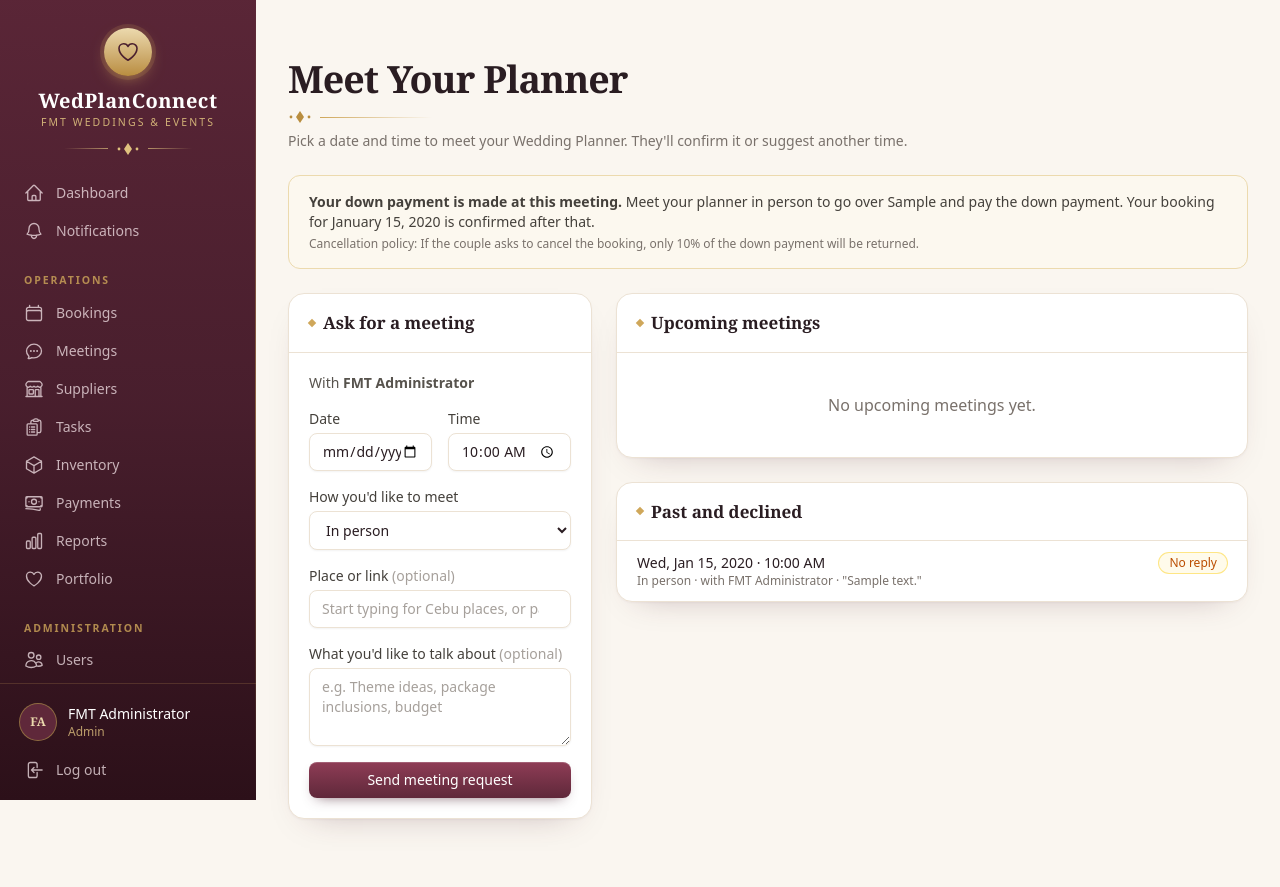
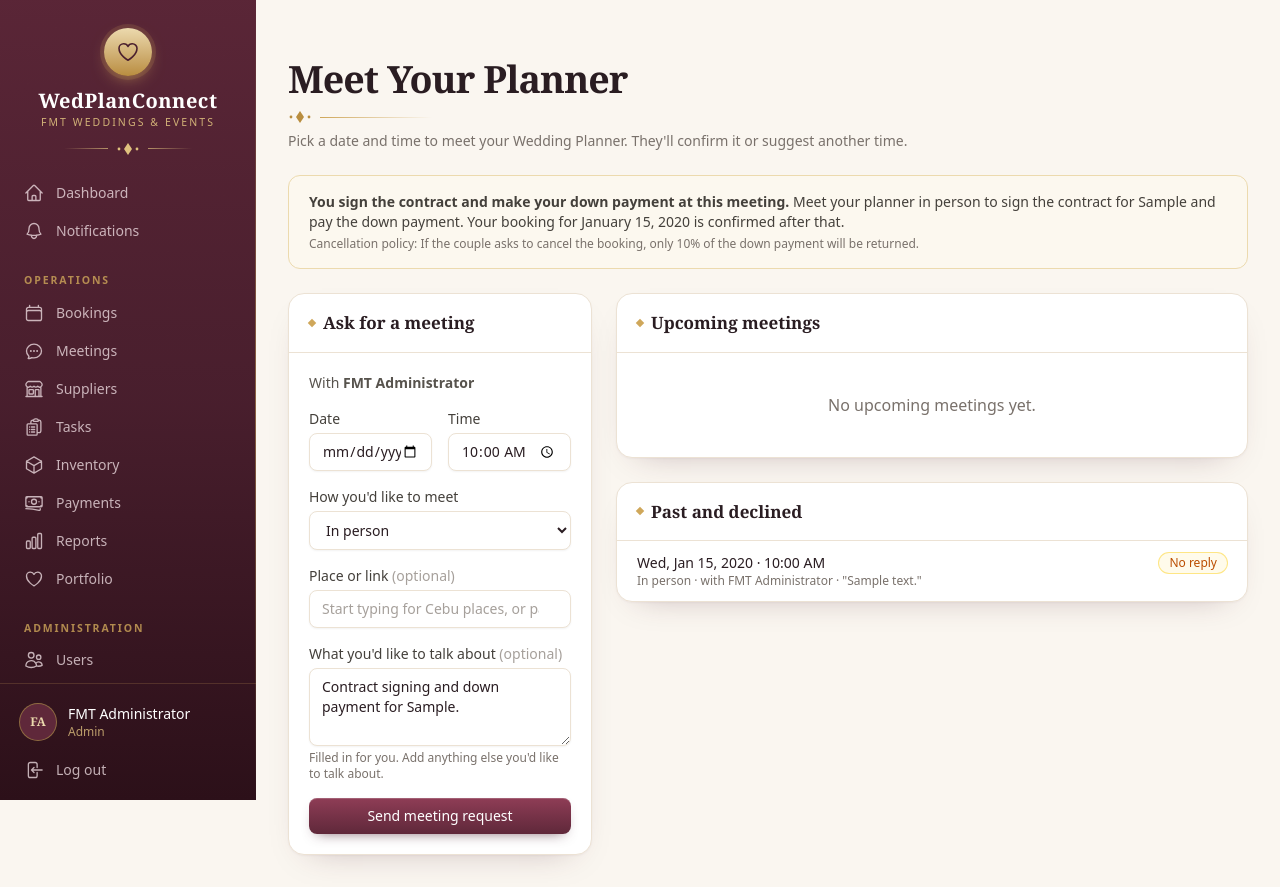
Before and after one commit to Capstone351/WedPlanConnect, a Laravel app: page /my/meetings in a window 1280 px wide. Before the commit the page ends 829 px from the top, so only its background shows below. Run offline with Laravel 12, Linux system fonts and the light colour scheme; a user stored in the database is signed in; data comes from the database, SQL or seed files in the repository; tables that the repository leaves empty hold one stand-in row (values such as "Sample post"); data that the repository does not hold is empty; style sheets or scripts are compiled from the project's sources.

Commit message:
Tell couples who choose a package to book a meeting for contract signing and down payment
Choosing a package shows the next steps, and the meeting topic is filled in as contract signing and down payment for their package. The couple can still edit it.

Co-Authored-By: Claude Opus 5.5 <noreply@anthropic.com>

```diff
--- a/wedplanconnect/app/Http/Controllers/Client/BookingRequestController.php
+++ b/wedplanconnect/app/Http/Controllers/Client/BookingRequestController.php
@@ -59,8 +59,8 @@ class BookingRequestController extends Controller
         // Every couple meets the planner next: the down payment is made at the meeting, then the booking is confirmed.
         return redirect()->route('client.meetings', ['mode' => 'in_person', 'agenda' => $booking->meetingAgenda()])
             ->with('status', "Your booking was sent to {$booking->planner->name}. Next, book an in-person meeting with them"
-                .($booking->missingBeforeConfirm() ? ' to agree on the '.Arr::join($booking->missingBeforeConfirm(), ', ', ' and ').' and' : ' to')
-                .' pay your down payment. They confirm your booking after that.');
+                .($booking->missingBeforeConfirm() ? ' to agree on the '.Arr::join($booking->missingBeforeConfirm(), ', ', ' and ').', then sign the contract and pay your down payment.' : ' for the contract signing and down payment.')
+                .' They confirm your booking after that.');
     }
 
     /** Everything the planner needs must be filled in, and the slot must still be free. */
--- a/wedplanconnect/app/Http/Controllers/Client/MeetingController.php
+++ b/wedplanconnect/app/Http/Controllers/Client/MeetingController.php
@@ -26,10 +26,15 @@ class MeetingController extends Controller
     {
         $user = $request->user();
         $meetings = Meeting::visibleTo($user)->with('planner:id,name')->orderByDesc('scheduled_at')->get();
+        $pendingBooking = $user->clientBookings()->where('status', 'pending')->first();
+        $hasBooking = $pendingBooking || $user->clientBookings()->active()->exists();
 
         return view('client.meetings', [
             'planner' => $this->plannerFor($user),
-            'pendingBooking' => $user->clientBookings()->where('status', 'pending')->first(),
+            'pendingBooking' => $pendingBooking,
+            // A couple who chose a package meets the planner to sign the contract and pay the down payment.
+            'suggestedAgenda' => $pendingBooking?->meetingAgenda()
+                ?? (! $hasBooking && $user->wedding_package ? Booking::packageMeetingAgenda($user->wedding_package) : null),
             'upcoming' => $meetings->filter(fn (Meeting $m) => $m->isOpen() && $m->scheduled_at->isFuture())->sortBy('scheduled_at'),
             'past' => $meetings->reject(fn (Meeting $m) => $m->isOpen() && $m->scheduled_at->isFuture()),
             'modes' => Meeting::MODES,
--- a/wedplanconnect/app/Http/Controllers/Client/PackageController.php
+++ b/wedplanconnect/app/Http/Controllers/Client/PackageController.php
@@ -49,6 +49,6 @@ class PackageController extends Controller
         $user->forceFill(['wedding_package' => $data['package']])->save();
 
         return redirect()->route('client.package')
-            ->with('status', "You chose {$data['package']} (₱".number_format(Booking::packagePrice($data['package']), 0).'). It will be included when you send your booking.');
+            ->with('status', "You chose {$data['package']} (₱".number_format(Booking::packagePrice($data['package']), 0).'). Next, send your booking, then book an in-person meeting with your planner for the contract signing and down payment.');
     }
 }
--- a/wedplanconnect/app/Models/Booking.php
+++ b/wedplanconnect/app/Models/Booking.php
@@ -441,15 +441,21 @@ class Booking extends Model
 
     /**
      * What the couple's in-person meeting with the planner is for. Every couple meets the planner
-     * before the booking is confirmed, because the down payment is made at that meeting.
+     * before the booking is confirmed, because the contract is signed and the down payment made at that meeting.
      */
     public function meetingAgenda(): string
     {
         $missing = $this->missingBeforeConfirm();
 
         return $missing
-            ? 'Agree on the '.Arr::join($missing, ', ', ' and ').', and pay the down payment.'
-            : "Go over {$this->package} and pay the down payment.";
+            ? 'Agree on the '.Arr::join($missing, ', ', ' and ').', then sign the contract and pay the down payment.'
+            : self::packageMeetingAgenda($this->package);
+    }
+
+    /** "Contract signing and down payment for Package B." */
+    public static function packageMeetingAgenda(string $package): string
+    {
+        return "Contract signing and down payment for {$package}.";
     }
 
     /** "If the couple asks to cancel the booking, only 10% of the down payment will be returned." */
--- a/wedplanconnect/resources/views/client/meetings.blade.php
+++ b/wedplanconnect/resources/views/client/meetings.blade.php
@@ -2,8 +2,8 @@
     subheading="Pick a date and time to meet your Wedding Planner. They'll confirm it or suggest another time.">
     @if ($pendingBooking)
         <div class="mb-6 rounded-xl border border-gold-200 bg-gold-50 px-5 py-4 text-sm text-stone-700">
-            <strong>Your down payment is made at this meeting.</strong>
-            Meet your planner in person to {{ $pendingBooking->missingBeforeConfirm() ? 'agree on the '.\Illuminate\Support\Arr::join($pendingBooking->missingBeforeConfirm(), ', ', ' and ').' and ' : 'go over '.$pendingBooking->package.' and ' }}pay the down payment. Your booking for {{ $pendingBooking->event_date->format('F j, Y') }} is confirmed after that.
+            <strong>You sign the contract and make your down payment at this meeting.</strong>
+            Meet your planner in person to {{ $pendingBooking->missingBeforeConfirm() ? 'agree on the '.\Illuminate\Support\Arr::join($pendingBooking->missingBeforeConfirm(), ', ', ' and ').', then sign the contract for ' : 'sign the contract for ' }}{{ $pendingBooking->package ?? 'your wedding' }} and pay the down payment. Your booking for {{ $pendingBooking->event_date->format('F j, Y') }} is confirmed after that.
             <div class="mt-1 text-xs text-stone-500">Cancellation policy: {{ \App\Models\Booking::cancellationPolicy() }}</div>
         </div>
     @endif
@@ -50,7 +50,8 @@
                     <div>
                         <label for="agenda" class="label">What you'd like to talk about <span class="font-normal text-stone-400">(optional)</span></label>
                         <textarea id="agenda" name="agenda" rows="3" maxlength="500" class="input"
-                            placeholder="e.g. Theme ideas, package inclusions, budget">{{ old('agenda', request('agenda')) }}</textarea>
+                            placeholder="e.g. Theme ideas, package inclusions, budget">{{ old('agenda', request('agenda', $suggestedAgenda)) }}</textarea>
+                        @if ($suggestedAgenda)<p class="hint">Filled in for you. Add anything else you'd like to talk about.</p>@endif
                     </div>
                     <button class="btn-primary w-full">Send meeting request</button>
                 </form>
```
Also changed, not shown: wedplanconnect/resources/views/client/packages.blade.php (+10 -0 lines), wedplanconnect/resources/views/client/wedding-date.blade.php (+4 -4 lines), wedplanconnect/tests/Feature/BookingRequestTest.php (+4 -4 lines), wedplanconnect/tests/Feature/PackageChoiceTest.php (+9 -2 lines).
